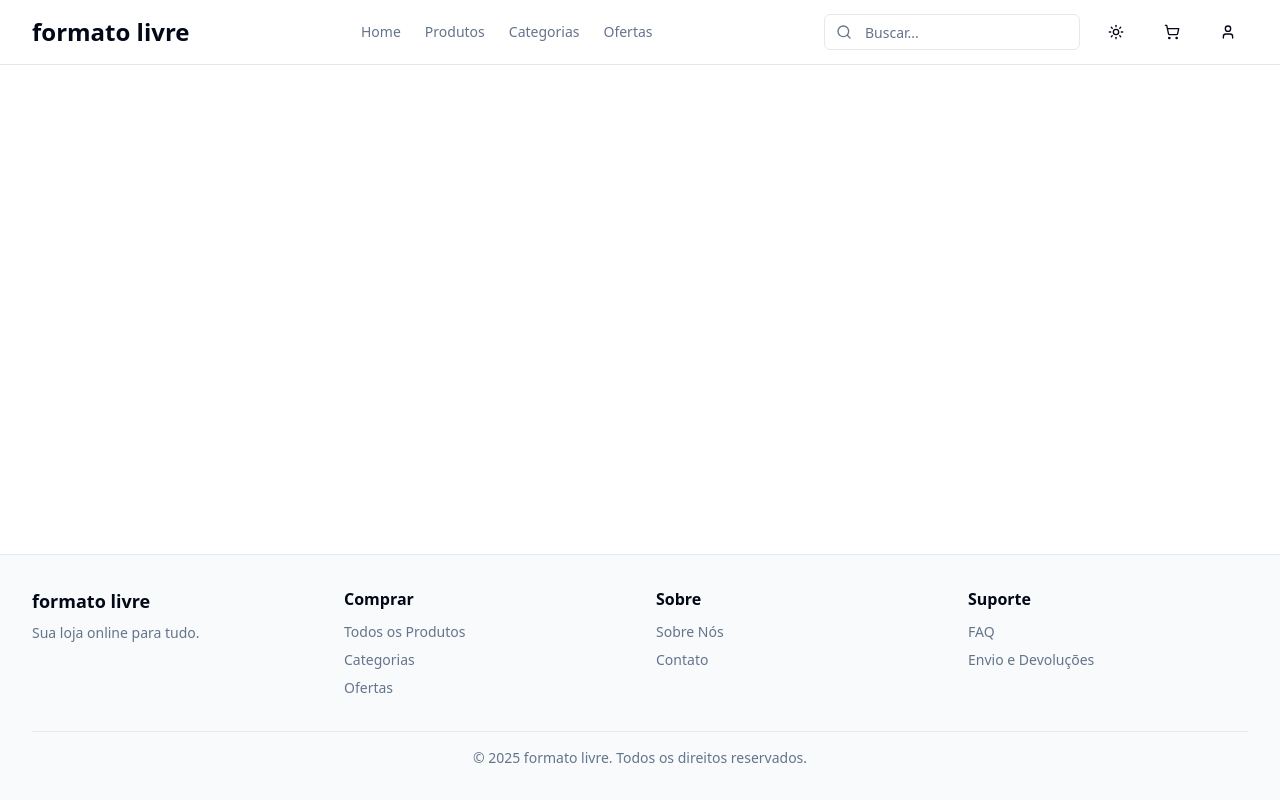
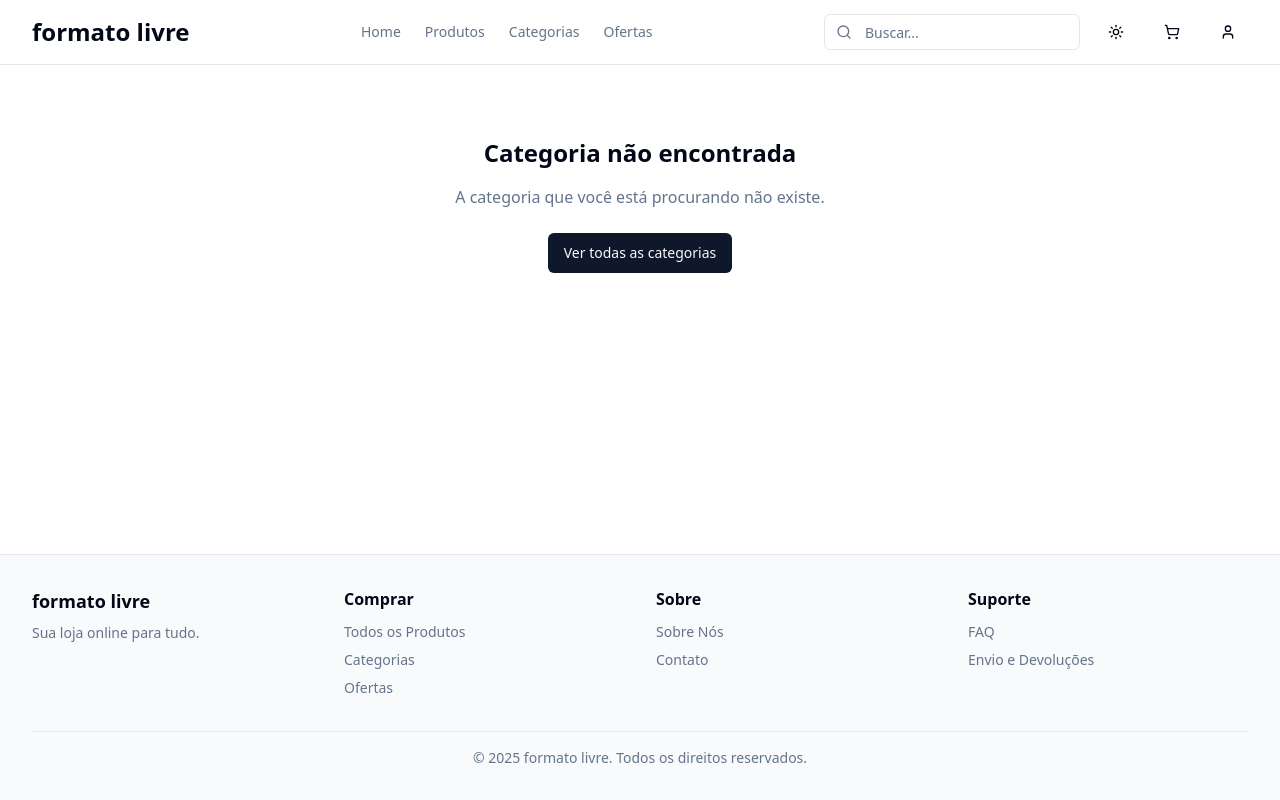
Before and after one commit to kaiobrl/storelojaOn, a React (Vite) app: page /category/1 in a window 1280 px wide. Built offline with nearby package versions, Linux system fonts and the light colour scheme.

Commit message:
[dyad] Implementando a lógica de filtragem de produtos por categoria - wrote 2 file(s)

```diff
--- a/src/App.tsx
+++ b/src/App.tsx
@@ -2,6 +2,7 @@ import { BrowserRouter, Routes, Route } from "react-router-dom";
 import Index from "./pages/Index";
 import ProductsPage from "./pages/Products";
 import CategoriesPage from "./pages/Categories";
+import CategoryProductsPage from "./pages/CategoryProductsPage";
 import { CartProvider } from "./contexts/CartContext";
 import { Toaster as SonnerToaster } from "@/components/ui/sonner";
 import Layout from "./components/Layout";
@@ -17,6 +18,7 @@ function App() {
               <Route path="/" element={<Index />} />
               <Route path="/products" element={<ProductsPage />} />
               <Route path="/categories" element={<CategoriesPage />} />
+              <Route path="/category/:categoryName" element={<CategoryProductsPage />} />
             </Routes>
           </Layout>
         </BrowserRouter>
--- /dev/null
+++ b/src/pages/CategoryProductsPage.tsx
@@ -0,0 +1,55 @@
+import { useParams } from 'react-router-dom';
+import ProductCard from '@/components/ProductCard';
+import { products } from '@/data/products';
+import { Link } from 'react-router-dom';
+import { Button } from '@/components/ui/button';
+
+const CategoryProductsPage = () => {
+  const { categoryName } = useParams<{ categoryName: string }>();
+
+  // Converte o nome da categoria da URL para o formato original (ex: 'eletronicos' -> 'Eletrônicos')
+  const getCategoryFromSlug = (slug: string | undefined) => {
+    if (!slug) return '';
+    const product = products.find(p => p.category.toLowerCase().replace(/\s+/g, '-') === slug);
+    return product ? product.category : '';
+  };
+
+  const category = getCategoryFromSlug(categoryName);
+
+  const filteredProducts = products.filter(
+    (product) => product.category === category
+  );
+
+  if (!category) {
+    return (
+      <div className="text-center py-10">
+        <h1 className="text-2xl font-bold mb-4">Categoria não encontrada</h1>
+        <p className="text-muted-foreground mb-6">A categoria que você está procurando não existe.</p>
+        <Button asChild>
+          <Link to="/categories">Ver todas as categorias</Link>
+        </Button>
+      </div>
+    );
+  }
+
+  return (
+    <div>
+      <h1 className="text-3xl font-bold mb-8 text-center">
+        Produtos em <span className="text-primary">{category}</span>
+      </h1>
+      {filteredProducts.length > 0 ? (
+        <div className="grid grid-cols-1 sm:grid-cols-2 md:grid-cols-3 lg:grid-cols-4 gap-6">
+          {filteredProducts.map((product) => (
+            <ProductCard key={product.id} product={product} />
+          ))}
+        </div>
+      ) : (
+        <div className="text-center py-10">
+            <p className="text-muted-foreground">Nenhum produto encontrado nesta categoria.</p>
+        </div>
+      )}
+    </div>
+  );
+};
+
+export default CategoryProductsPage;
```
